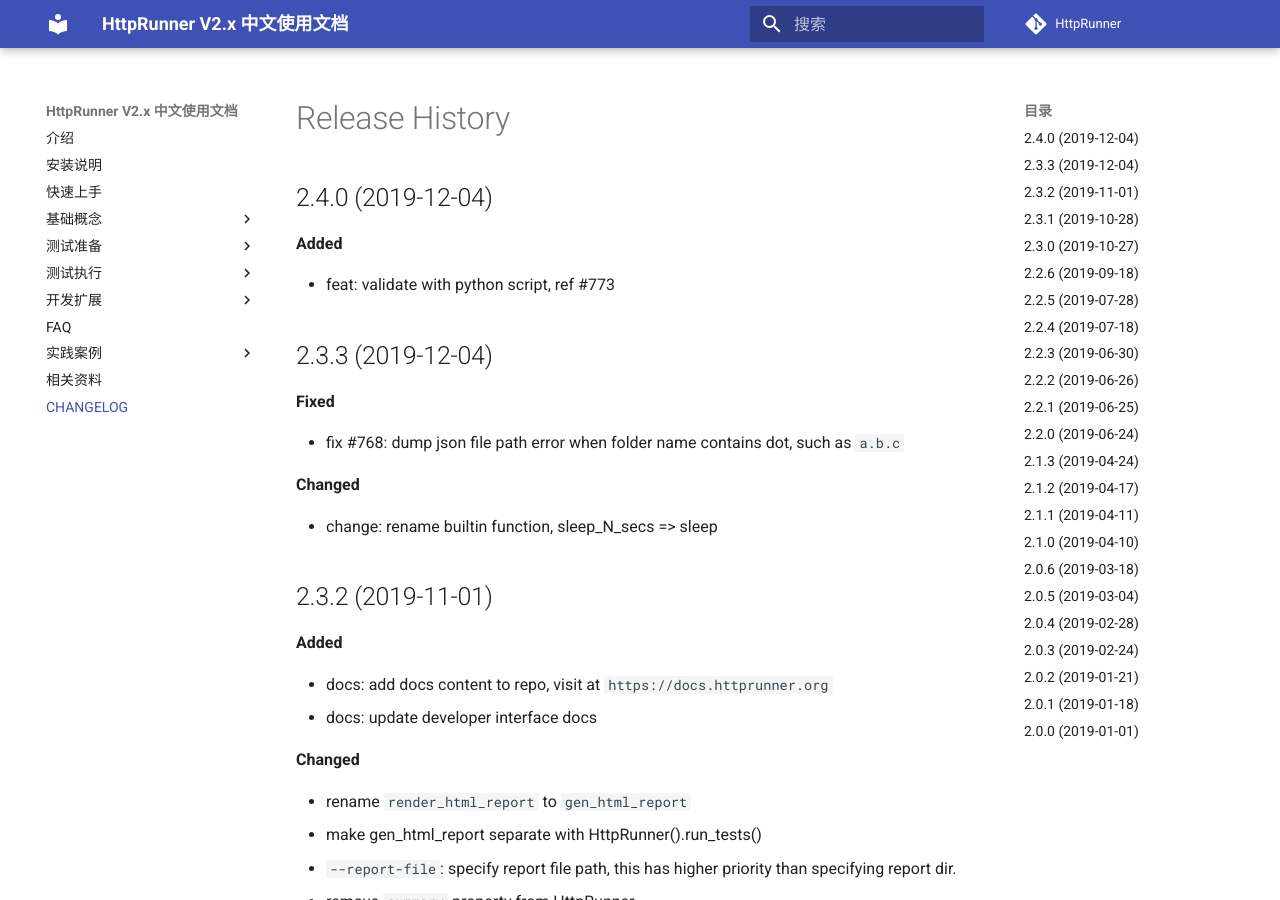
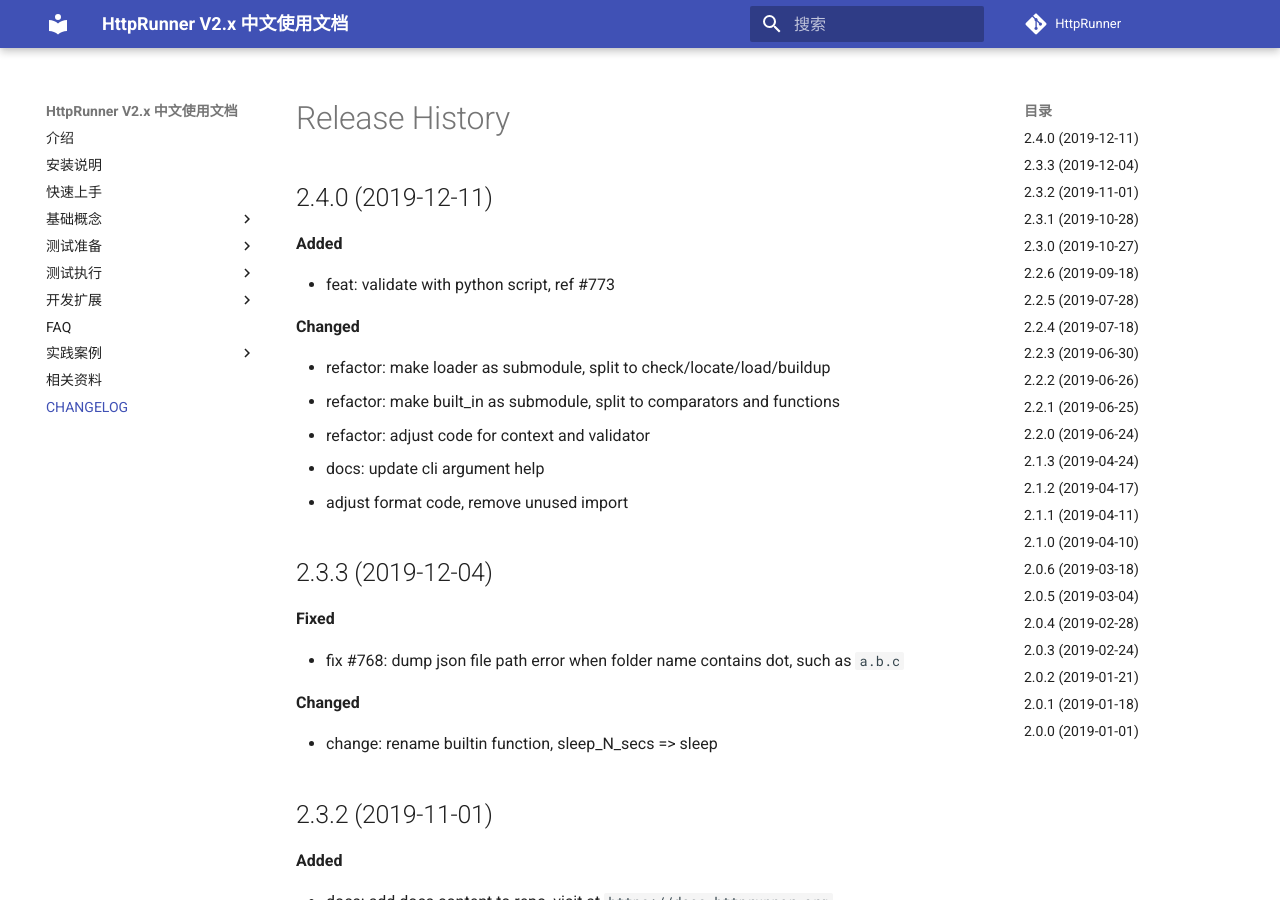
Before and after one commit to TanakitIntR/httprunner4, an MkDocs documentation site: the page built from docs/CHANGELOG.md, in a window 1280 px wide and 900 px high. Built offline with MkDocs 1.6.1 and Material for MkDocs 9.7.7, drawn with Linux system fonts in a browser that asks for light colours; comment, search, counter and statistics services are not loaded.

Commit message:
docs: update changelog for 2.4.0

```diff
--- a/docs/CHANGELOG.md
+++ b/docs/CHANGELOG.md
@@ -1,10 +1,18 @@
 # Release History
 
-## 2.4.0 (2019-12-04)
+## 2.4.0 (2019-12-11)
 
 **Added**
 
 - feat: validate with python script, ref #773
+
+**Changed**
+
+- refactor: make loader as submodule, split to check/locate/load/buildup
+- refactor: make built_in as submodule, split to comparators and functions
+- refactor: adjust code for context and validator
+- docs: update cli argument help
+- adjust format code, remove unused import
 
 ## 2.3.3 (2019-12-04)
 
--- a/httprunner/__init__.py
+++ b/httprunner/__init__.py
@@ -1,4 +1,4 @@
-__version__ = "2.4.0.b"
+__version__ = "2.4.0"
 __description__ = "One-stop solution for HTTP(S) testing."
 
 __all__ = ["__version__", "__description__"]
--- a/pyproject.toml
+++ b/pyproject.toml
@@ -1,6 +1,6 @@
 [tool.poetry]
 name = "httprunner"
-version = "2.4.0.b"
+version = "2.4.0"
 description = "One-stop solution for HTTP(S) testing."
 license = "Apache-2.0"
 readme = "README.md"
```
